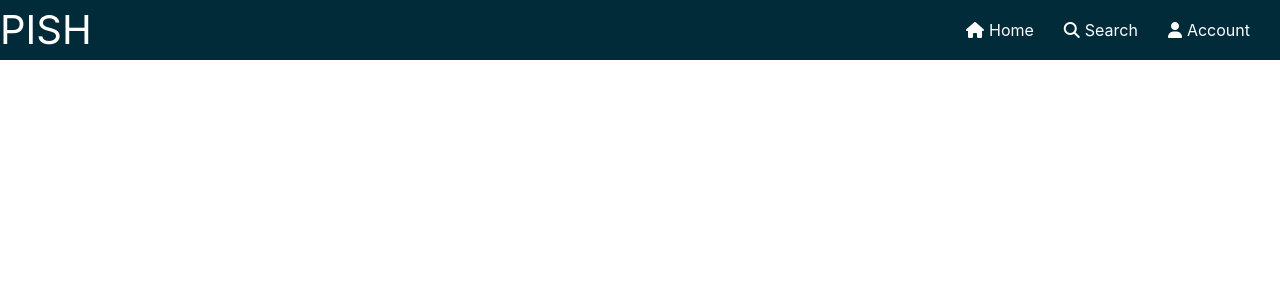
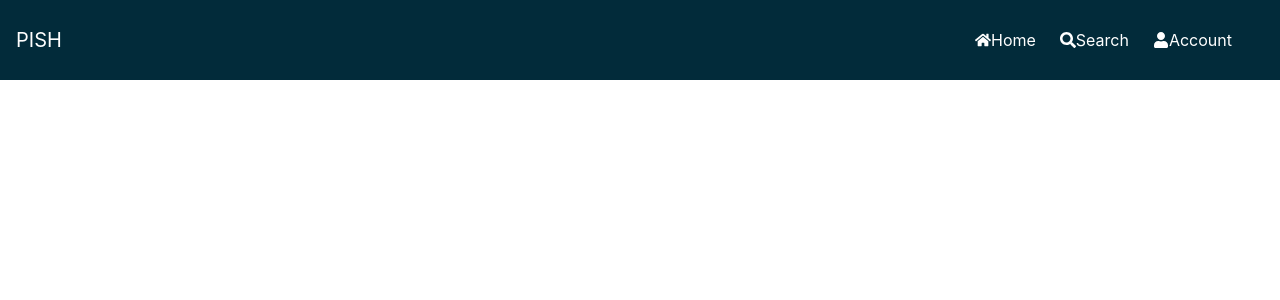
Before and after one commit to siddarththiru/pish, a React (Create React App) app in the folder client/: page /search in a window 1280 px wide. Shown: the top 300 px of the page. Built offline with nearby package versions, Linux system fonts and the light colour scheme.

Commit message:
navbar converted to chakra Ui and adapted to react router

```diff
--- a/client/src/App.js
+++ b/client/src/App.js
@@ -3,6 +3,7 @@
 import { BrowserRouter, Routes, Route } from "react-router-dom";
 import Home from "./pages/Home";
 import Search from "./pages/Search";
+import AddPlaces from "./pages/AddPlaces";
 
 function App() {
   return (
@@ -12,6 +13,7 @@
           <Routes>
             <Route index element={<Home />} />
             <Route path="/search" element={<Search />} />
+            <Route path="/add-places" element={<AddPlaces />} />
           </Routes>
         </BrowserRouter>
       </div>
--- a/client/src/components/Navbar.css
+++ /dev/null
@@ -1,30 +0,0 @@
-a{
-    text-decoration: none;
-    color: black;
-}
-
-.navbarContainer{
-    background-color: #022b3a;
-    color:white;
-    display: flex;
-    justify-content: space-between;
-    align-items: center;
-    gap: 2 rem;
-    padding: 0 1 rem;
-}
-.navbar ul{
-    list-style: none;
-    display: flex;
-    margin: 0;
-    padding: 0;
-}
-.navbarContainer a{
-    font-size: 40px;
-    color: white;
-}
-ul li{
-    margin-right: 30px;
-}
-ul i{
-    margin-right: 5px;
-}
--- a/client/src/components/Navbar.js
+++ b/client/src/components/Navbar.js
@@ -1,26 +1,46 @@
 import React from "react";
-import "./Navbar.css";
+import { Link } from "react-router-dom";
+import { Box, Flex, Text } from "@chakra-ui/react";
+import { FaHome, FaSearch, FaUser } from "react-icons/fa";
 
 function Navbar() {
   return (
-    <nav className="navbar">
-      <div className="navbarContainer">
-        <a href="index.html">PISH</a>
-        <ul>
-          <li>
-            <i class="fa-solid fa-house"></i>Home
-          </li>
-          <li>
-            <i class="fa-solid fa-magnifying-glass"></i>Search
-          </li>
-          <li>
-            <i class="fa-solid fa-user"></i>
-            Account
-          </li>
-        </ul>
-      </div>
-    </nav>
+    <Flex
+      as="nav"
+      align="center"
+      justify="space-between"
+      wrap="wrap"
+      padding="1rem"
+      bg="#022b3a"
+      color="white"
+    >
+      <Link to="/" fontWeight="bold" textDecoration="none" color="white">
+        <Text fontSize="20px">PISH</Text>
+      </Link>
+      <Box display={{ base: "none", md: "block" }}>
+        <Flex pr="5" align="center">
+          <Box m="3">
+            <NavItem to="/" icon={<FaHome />} text="Home" />
+          </Box>
+          <Box m="3">
+            <NavItem to="/search" icon={<FaSearch />} text="Search" />
+          </Box>
+          <Box m="3">
+            <NavItem to="/account" icon={<FaUser />} text="Account" />
+          </Box>
+        </Flex>
+      </Box>
+    </Flex>
   );
 }
 
+const NavItem = ({ to, icon, text }) => (
+  <Link to={to} display="block" color="white" mr={5} textDecoration="none">
+    <Flex align="center">
+      {icon}
+      <Text>{text}</Text>
+    </Flex>
+  </Link>
+);
+
 export default Navbar;
```
